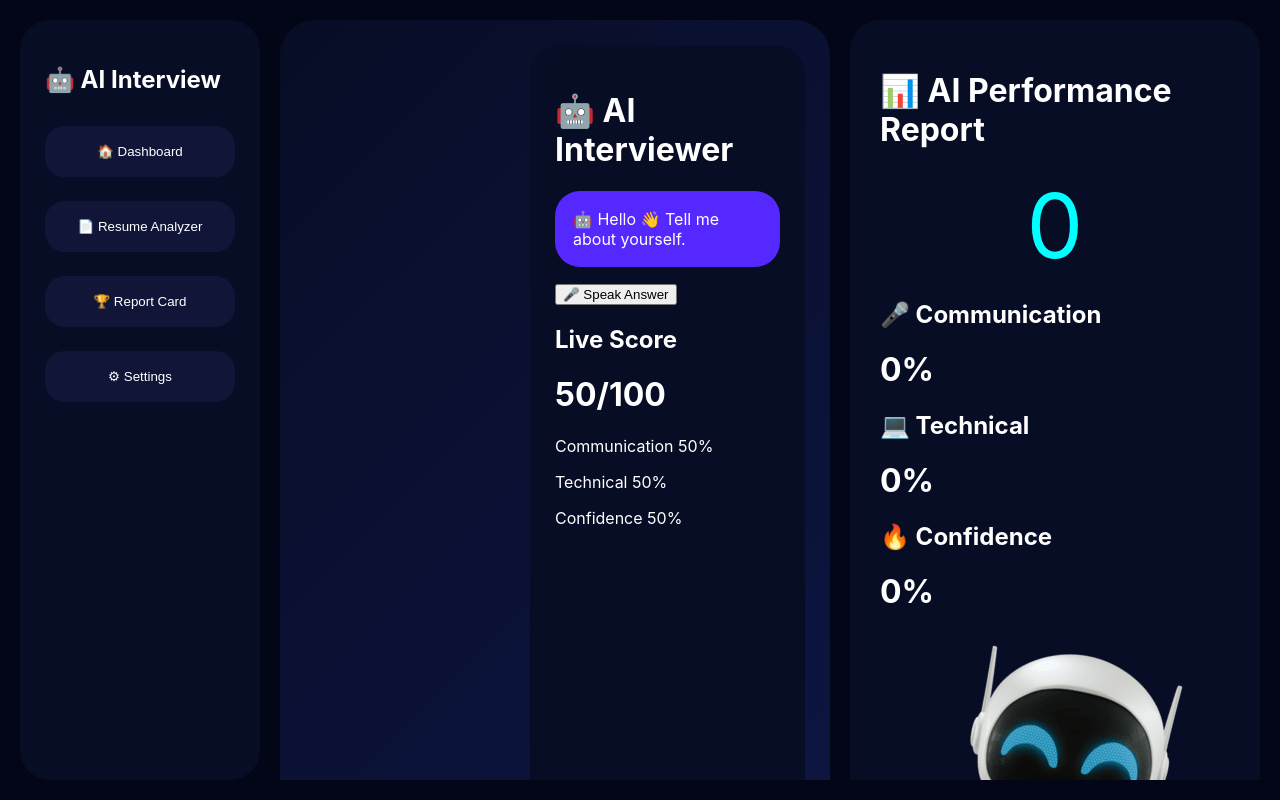
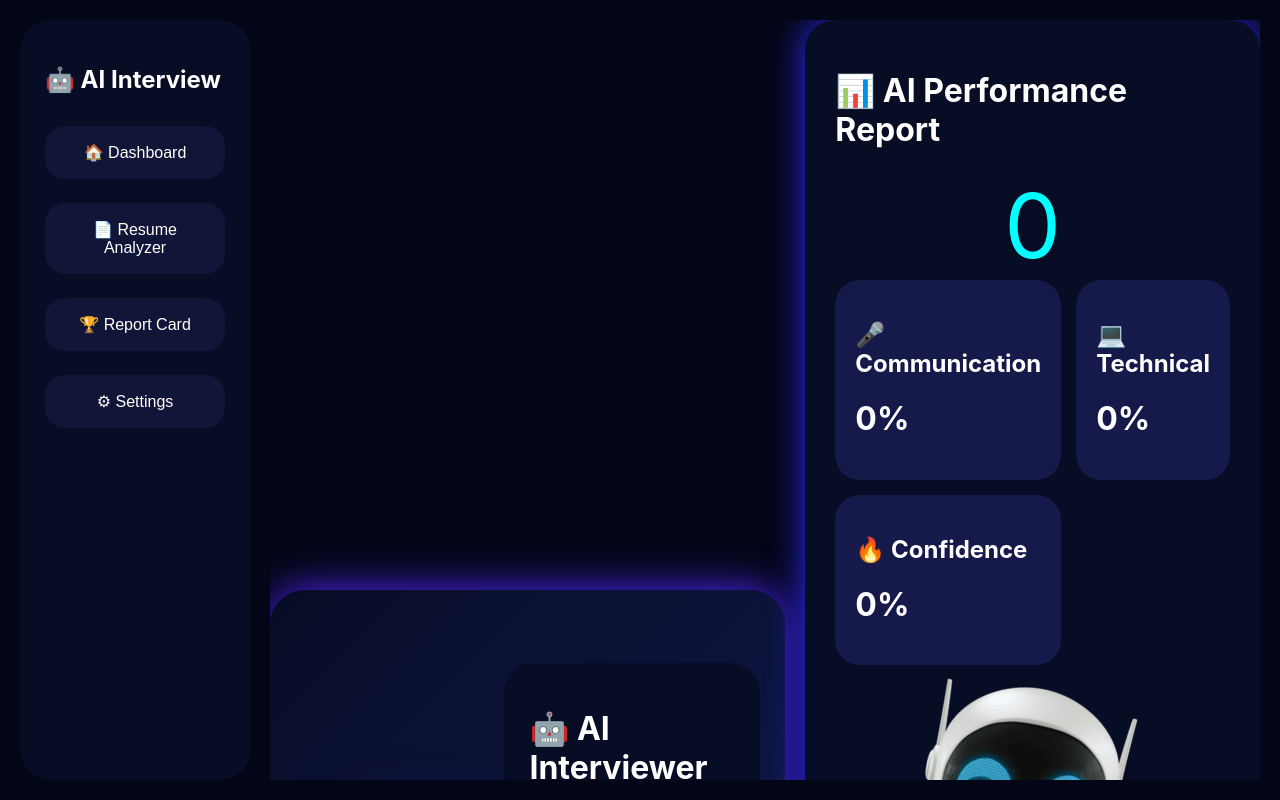
Before and after one commit to nitheeshcitbecse-eng/AI-Interview-System, a React app in the folder frontend/: page /dashboard in a window 1280 px wide. Built offline with nearby package versions, Linux system fonts and the light colour scheme; the HTML template or start-up script is replaced by a standard one.

Commit message:
web page created..

```diff
--- a/frontend/src/App.css
+++ b/frontend/src/App.css
@@ -2,21 +2,29 @@
 box-sizing:border-box;
 }
 
+
 body{
+
 margin:0;
+
 font-family:"Inter",Arial,sans-serif;
+
 background:#030617;
+
 color:white;
+
 }
 
 
 #root{
+
 height:100vh;
+
 }
 
 
 
-/* ================= LOGIN ================= */
+/* ================= LOGIN PAGE ================= */
 
 
 .loginPage{
@@ -128,6 +136,7 @@ box-shadow:
 
 
 
+
 .loginBox{
 
 width:450px;
@@ -170,8 +179,6 @@ margin:15px 0;
 
 border:none;
 
-outline:none;
-
 border-radius:25px;
 
 background:#080b25;
@@ -211,6 +218,7 @@ color:white;
 
 
 
+
 /* ================= DASHBOARD ================= */
 
 
@@ -224,14 +232,17 @@ gap:20px;
 
 padding:20px;
 
+overflow:hidden;
+
 }
+
 
 
 
 
 .sidebar{
 
-width:240px;
+width:230px;
 
 background:#080d26;
 
@@ -247,7 +258,7 @@ padding:25px;
 
 width:100%;
 
-padding:18px;
+padding:17px;
 
 margin:12px 0;
 
@@ -258,6 +269,10 @@ border-radius:20px;
 background:#111638;
 
 color:white;
+
+cursor:pointer;
+
+font-size:16px;
 
 }
 
@@ -272,9 +287,12 @@ background:#5428ff;
 
 
 
+
 .fullPage{
 
 flex:1;
+
+height:100%;
 
 overflow:auto;
 
@@ -283,8 +301,9 @@ overflow:auto;
 
 
 
+.dashboardGrid{
 
-.dashboardGrid{
+height:100%;
 
 display:grid;
 
@@ -294,24 +313,45 @@ grid-template-columns:
 
 gap:20px;
 
+}
+
+
+
+
+
+.leftSide{
+
 height:100%;
+
+display:flex;
+
+align-items:center;
+
+justify-content:center;
 
 }
 
 
 
-/* INTERVIEW BIG */
+
+
+/* ===== AI INTERVIEW PANEL FIX ===== */
 
 
 .interviewBox{
 
-height:100%;
+
+height:85vh;
+
+width:100%;
+
 
 display:grid;
 
 grid-template-columns:
 
 45% 55%;
+
 
 background:
 
@@ -321,11 +361,21 @@ linear-gradient(
 #111b55
 );
 
+
 border-radius:35px;
+
 
 padding:25px;
 
+
+box-shadow:
+
+0 0 40px #5428ff;
+
+
 }
+
+
 
 
 
@@ -343,40 +393,66 @@ justify-content:center;
 
 .avatarBox img{
 
-height:60%;
 
-max-width:75%;
+height:85%;
+
+
+max-width:100%;
+
 
 object-fit:contain;
 
+
+
 filter:
+
 drop-shadow(
-0 0 35px #5428ff
+0 0 40px #5428ff
 );
 
-}
-.avatarBox{
-
-display:flex;
-
-align-items:center;
-
-justify-content:center;
-
-padding:20px;
 
 }
 
 
 
 
+
+
+
 .chatBox{
+
+
+height:85%;
+
+
+align-self:center;
+
 
 background:#080d26;
 
+
 border-radius:30px;
 
+
 padding:25px;
+
+
+display:flex;
+
+flex-direction:column;
+
+
+}
+
+
+
+
+
+.messages{
+
+flex:1;
+
+overflow:auto;
 
 }
 
@@ -390,6 +466,8 @@ padding:18px;
 
 border-radius:25px;
 
+margin:10px;
+
 }
 
 
@@ -402,21 +480,79 @@ padding:18px;
 
 border-radius:25px;
 
+margin:10px;
+
 }
 
 
 
 
-/* LIVE REPORT */
+
+button{
+
+background:
+
+linear-gradient(
+90deg,
+#602cff,
+#00c6ff
+);
+
+color:white;
+
+border:none;
+
+padding:15px;
+
+border-radius:25px;
+
+cursor:pointer;
+
+}
+
+
+
+
+
+/* ================= RIGHT SIDE ================= */
+
+
+.rightSide{
+
+height:100%;
+
+display:flex;
+
+flex-direction:column;
+
+gap:20px;
+
+}
+
+
+
 
 
 .bigAnalysis{
 
+
+height:50%;
+
+
 background:#080d26;
+
 
 border-radius:30px;
 
+
 padding:30px;
+
+
+
+box-shadow:
+
+0 0 35px #312cff;
+
 
 }
 
@@ -435,12 +571,43 @@ color:#00ffff;
 
 
 
+.cards{
+
+display:grid;
+
+grid-template-columns:
+
+1fr 1fr;
+
+gap:15px;
+
+}
+
+
+
+
+.cards div{
+
+background:#151a4b;
+
+padding:20px;
+
+border-radius:25px;
+
+}
+
+
+
+
+
 /* BOOST */
 
 
 .boostPanel{
 
-margin-top:20px;
+
+height:45%;
+
 
 background:
 
@@ -450,9 +617,13 @@ linear-gradient(
 #00c6ff
 );
 
+
+
 border-radius:30px;
 
+
 padding:25px;
+
 
 }
 
@@ -464,9 +635,12 @@ background:
 
 rgba(255,255,255,0.2);
 
+
 padding:20px;
 
+
 border-radius:20px;
+
 
 margin:15px 0;
 
@@ -480,7 +654,9 @@ margin:15px 0;
 
 .reportPage{
 
+
 min-height:90vh;
+
 
 background:
 
@@ -490,9 +666,12 @@ linear-gradient(
 #071a3d
 );
 
+
 border-radius:35px;
 
+
 padding:50px;
+
 
 }
 
@@ -507,6 +686,25 @@ text-align:center;
 color:#00ffff;
 
 }
+
+
+
+
+/* SETTINGS */
+
+
+.bigPage{
+
+height:90vh;
+
+background:#080d26;
+
+border-radius:30px;
+
+padding:40px;
+
+}
+
 
 
 
@@ -535,6 +733,7 @@ width:90%;
 }
 
 
+
 .dashboardGrid{
 
 grid-template-columns:1fr;
@@ -542,10 +741,22 @@ grid-template-columns:1fr;
 }
 
 
+
 .interviewBox{
 
 grid-template-columns:1fr;
 
+height:auto;
+
 }
 
+
+
+.avatarBox img{
+
+height:400px;
+
 }
+
+
+}
```
